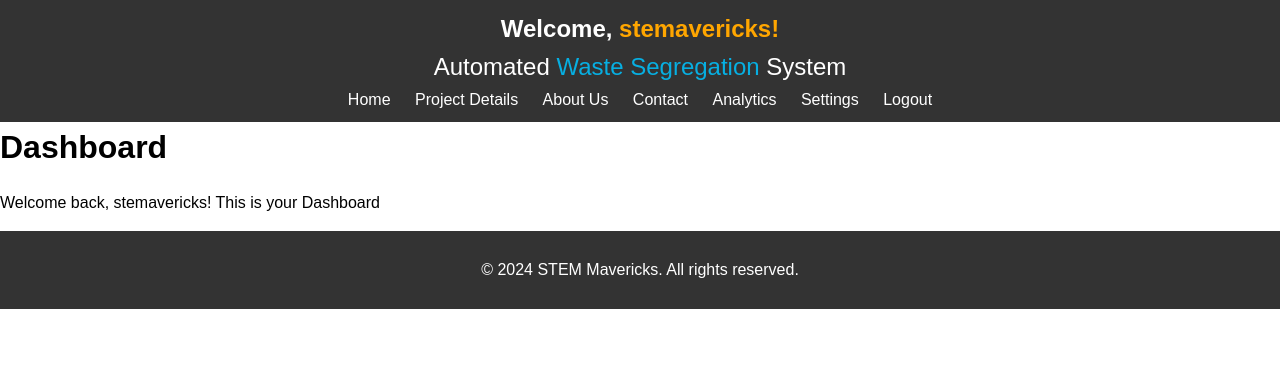
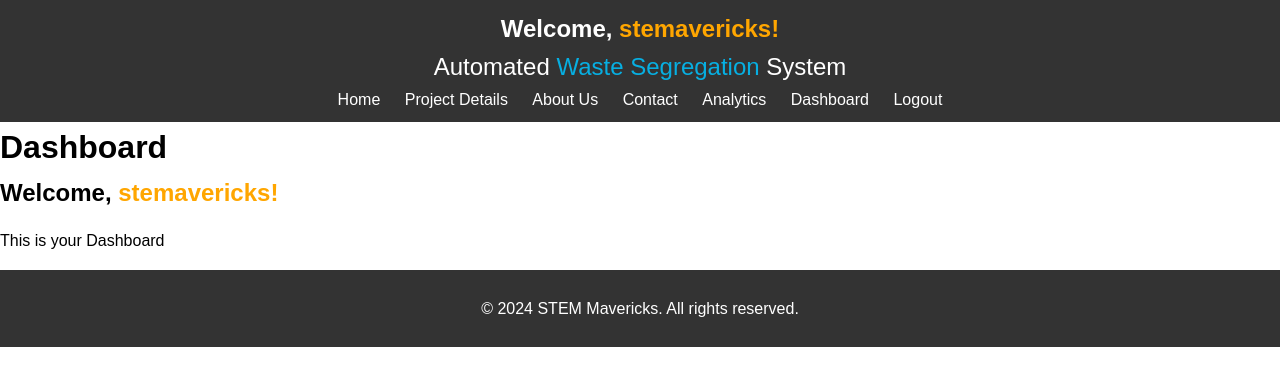
Before and after one commit to STEM-Mavericks/WasteX, a Flask app: page /dashboard in a window 1280 px wide. Shown: the top 386 px of the page. Run offline with Flask 2, Linux system fonts and the light colour scheme; a user stored in the database is signed in.

Commit message:
Update all files

```diff
--- a/myapp/app.py
+++ b/myapp/app.py
@@ -82,7 +82,7 @@ def login():
         if user and bcrypt.check_password_hash(user.password, form.password.data):
             login_user(user, remember=form.remember.data)
             flash('Login successful', 'success')
-            return redirect(url_for('index'))
+            return redirect(url_for('dashboard'))
         else:
             flash('Login unsuccessful. Please check username and password', 'danger')
     return render_template('login.html', form=form)
--- a/myapp/templates/base.html
+++ b/myapp/templates/base.html
@@ -22,7 +22,7 @@
             <a href="{{ url_for('register') }}" style="--i:6">Register</a>
             {% else %}
             <a href="{{ url_for('analytics') }}">Analytics</a>
-            <a href="{{ url_for('settings') }}">Settings</a>
+            <a href="{{ url_for('dashboard') }}">Dashboard</a>
             <a href="{{ url_for('logout') }}">Logout</a>
             {% endif %}
         </nav>
--- a/myapp/templates/dashboard.html
+++ b/myapp/templates/dashboard.html
@@ -5,6 +5,7 @@
 {% block content %}
     <section>
         <h1>Dashboard</h1>
-        <p>Welcome back, {{ current_user.username }}! This is your Dashboard</p>
+        <h2 class="user">Welcome, <span>{{ current_user.username}}!</span></h2>
+        <p>This is your Dashboard</p>
     </section>
 {% endblock %}
```
